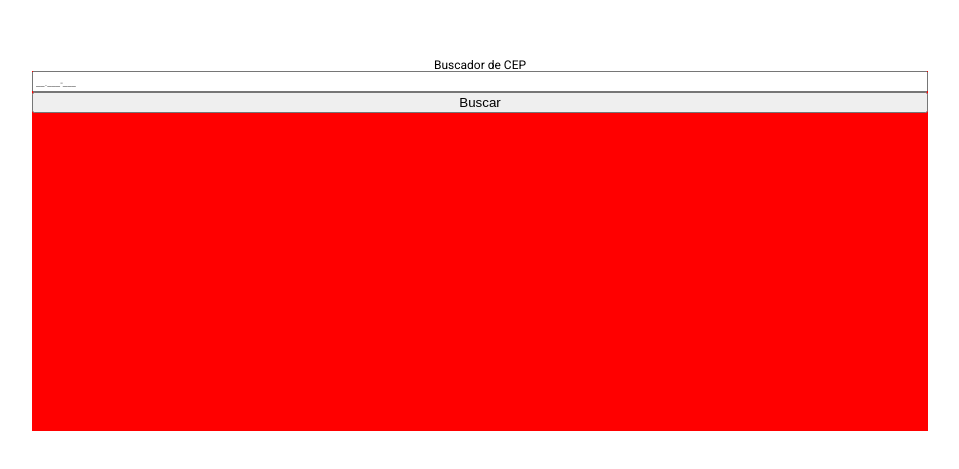
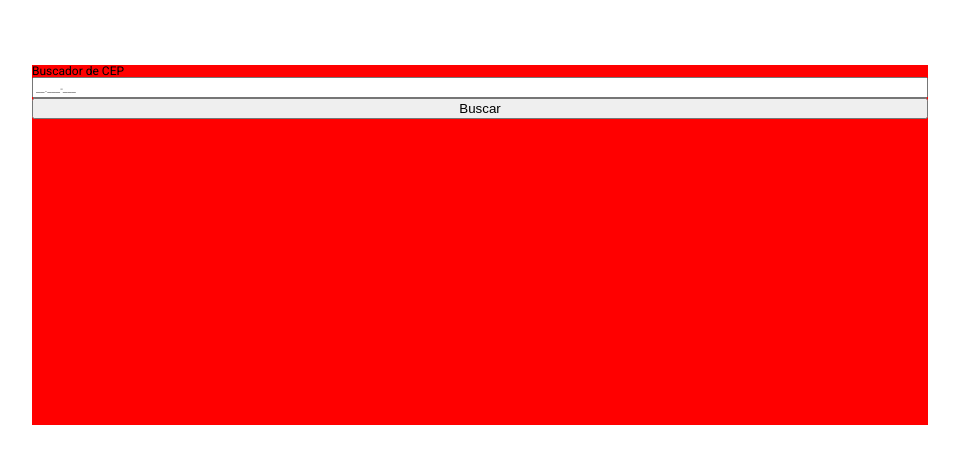
Before and after one commit to GuilhermeCRB/buscaCEP_rede-dor, a React (Create React App) app in the folder front-end/: page / in a window 1280 px wide. Shown: the part 155-624 px from the top of the page, without its empty margins (160-1119 px from the left). Built offline with nearby package versions, Linux system fonts and the light colour scheme; no server answers.

Commit message:
feat: display address obtained from api and possible error messages

```diff
--- /dev/null
+++ b/front-end/src/components/Address.jsx
@@ -0,0 +1,13 @@
+export default function Address({ response }){
+    const {address, city, code, district, state} = response;
+
+    return(
+        <div>
+            <p>{address}</p>
+            <p>{city}</p>
+            <p>{code}</p>
+            <p>{district}</p>
+            <p>{state}</p>
+        </div>
+    )
+}
--- /dev/null
+++ b/front-end/src/components/ErrorMessage.jsx
@@ -0,0 +1,6 @@
+export default function ErrorMessage({ response }){
+    const message = response.data;
+    return(
+        <p>{message}</p>
+    )
+}
--- a/front-end/src/components/Form.jsx
+++ b/front-end/src/components/Form.jsx
@@ -2,32 +2,35 @@ import { useState } from 'react';
 import styled from 'styled-components';
 import axios from 'axios';
 
-export default function Form(){
+export default function Form({ setResponse }){
     const [cep, setCep] = useState('');
     const [formState, setFormState] = useState(false);
     const BASE_API_URL = process.env.REACT_APP_API_BASE_URL;
 
     function handleSubmit(e){
         e.preventDefault();
+        setResponse();
         setFormState(true);
 
-        console.log(cep)
         const URL = BASE_API_URL + `/cep/${cep}`;
         const promise = axios.get(URL);
 
         promise.then(({ data }) => {
             console.log(data);
+            setResponse(data)
             setFormState(false);
         });
 
-        promise.catch(err => {
-            console.log(err);
+        promise.catch(({ response }) => {
+            console.log(response);
+            setResponse(response);
             setFormState(false);
         });
     }
 
     return(
-        <FormContainer onSubmit={e => handleSubmit(e)}>
+        <FormContainer onSubmit={handleSubmit}>
+            <h1>Buscador de CEP</h1>
             <input
                 required
                 type='text'
--- a/front-end/src/components/pages/Home.jsx
+++ b/front-end/src/components/pages/Home.jsx
@@ -1,12 +1,18 @@
+import { useState } from 'react';
 import styled from 'styled-components';
 
 import Form from "../Form";
+import Address from '../Address';
+import ErrorMessage from '../ErrorMessage';
 
 export default function Home(){
+    const [response, setResponse] = useState();
+
     return(
         <Main>
-            <h1>Buscador de CEP</h1>
-            <Form />
+            <Form setResponse={setResponse} />
+            {response && <Address response={response} />}
+            {response && <ErrorMessage response={response} />}
         </Main>
     );
 }
```
